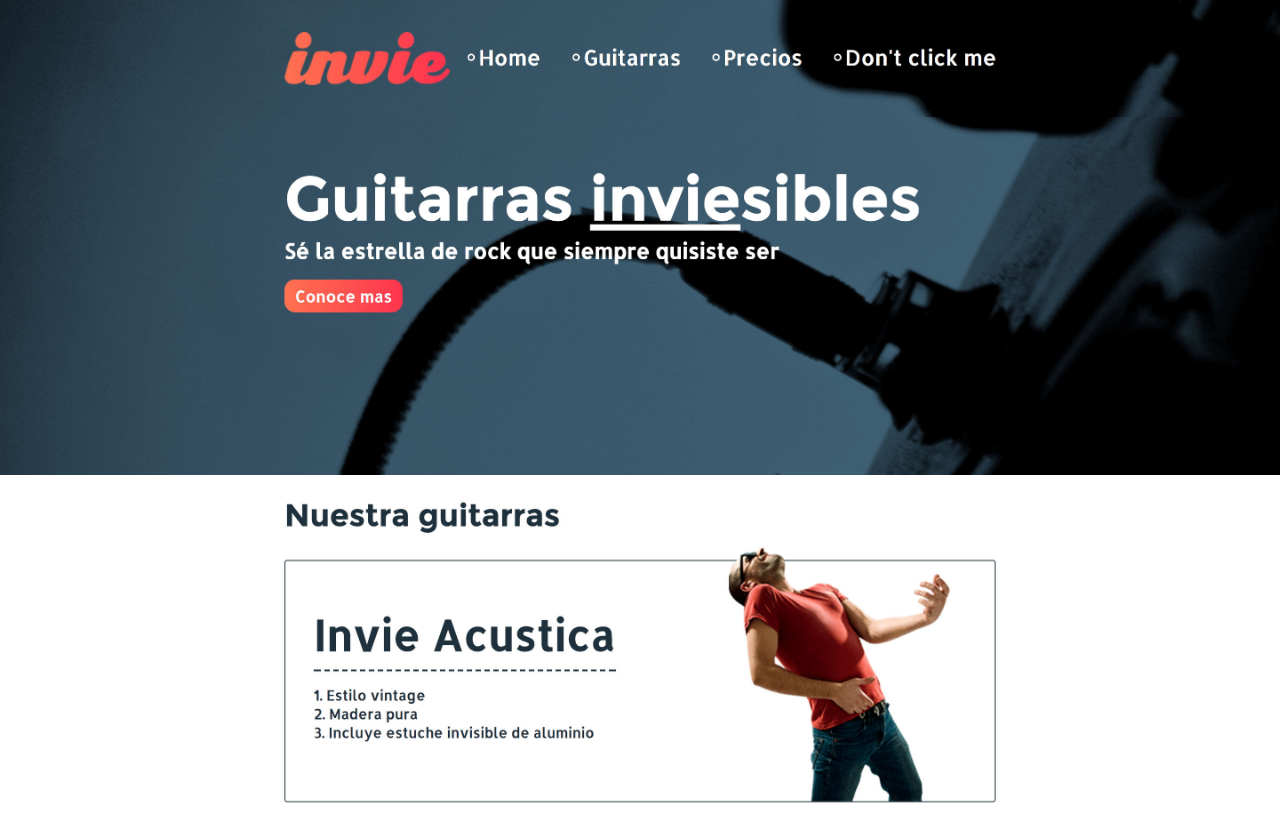
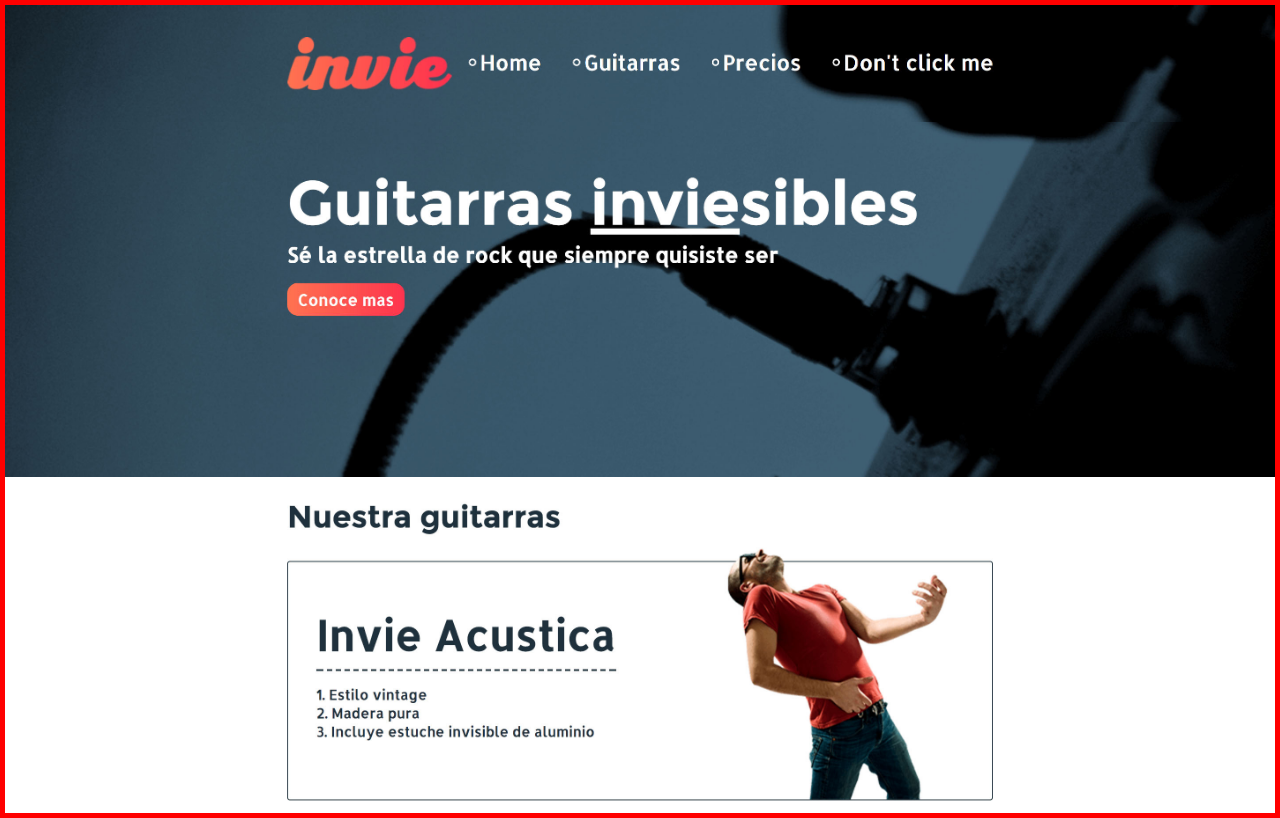
Before and after one commit to ingleonelrv/invie-github, a plain HTML site: page index.html in a window 1280 px wide. Drawn offline with Linux system fonts and the light colour scheme.

Commit message:
hotfix 1

```diff
--- a/index.html
+++ b/index.html
@@ -8,6 +8,7 @@
     <style>
         body{
             margin: 0%;
+            border: 5px solid red;
         }
         img{
             max-width: 100%;
```
Also changed, not shown: clasica.jpg (added), footer.jpg (added).
